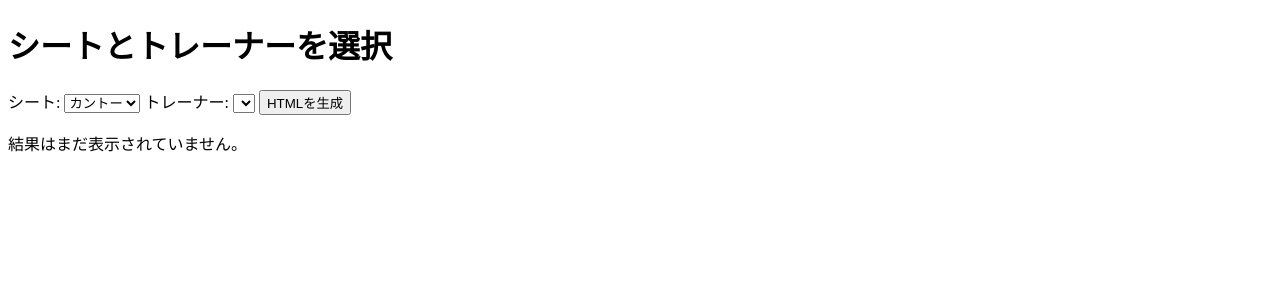
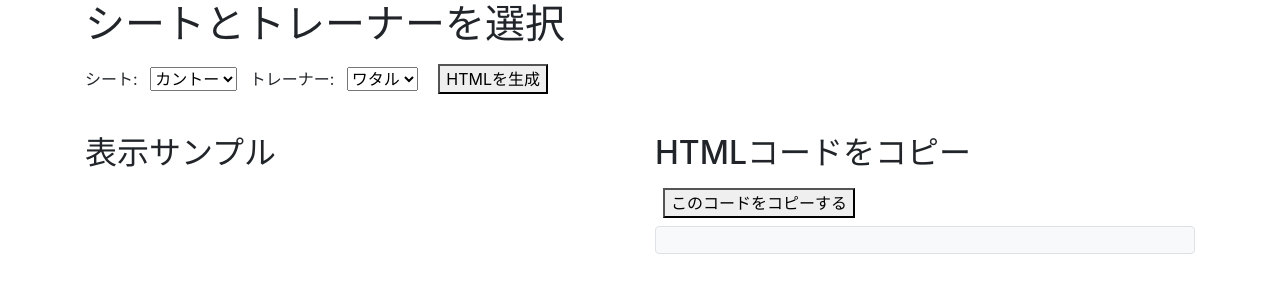
Before and after one commit to boitoshi/Spreadsheet-to-HTML, a Flask app: page / in a window 1280 px wide. Shown: the top 301 px of the page. Run offline with Flask 3, Linux system fonts and the light colour scheme; lists and menus that the app fills with data are empty; some libraries are stand-ins or nearby versions.

Commit message:
すべてindex.htmlに表示するようにした

```diff
--- a/app.py
+++ b/app.py
@@ -30,24 +30,26 @@
 @app.route('/get_trainers', methods=['POST'])
 def get_trainers():
     data = request.get_json()
-    sheet_name = request.form['sheet_name']
+    sheet_name = data.get('sheet_name')
+
+    if not sheet_name:
+        return jsonify({'error': 'シート名が指定されていません。'}), 400
+
     try:
         # ダミーデータの読み込み
         with open('sample-ELITE4.json', 'r', encoding='utf-8') as f:
-            data = json.load(f)
-
+            data_file = json.load(f)
         # 選択されたシート名に対応するトレーナー名のリストを取得
-        trainers = list(set(entry['トレーナー'] for entry in data[sheet_name]))
+        trainers = list(set(entry['トレーナー'] for entry in data_file[sheet_name]))
+        return jsonify(trainers)
 
     except FileNotFoundError:
         return jsonify({'error': 'データファイルが見つかりませんでした。'}), 404
-    except json.JSONDecodeError:
-        return jsonify({'error': 'データファイルの読み込みに失敗しました。'}), 400
+    except Exception as e:
+        return jsonify({'error': str(e)}), 500
 
-    return jsonify(trainers)
-
-@app.route('/', methods=["GET", "POST"])
-def new_index():
+@app.route('/generate_html', methods=["GET", "POST"])
+def generate_html():
     stylesheet = """
 <style>
 .table-elite-four {
@@ -56,6 +58,7 @@
 border-collapse: collapse;
 font-size: 12px; /* テキストサイズを12pxに */
 margin: 0 auto; /* 中央揃え */
+text-align: center;
 }
 
 .table-elite-four th, .table-elite-four td {
@@ -65,7 +68,6 @@
 
 .table-elite-four th {
 background-color: #ffbd59;
-text-align: center;
 }
 
 .table-elite-four td {
@@ -103,75 +105,69 @@
         filtered_data = [entry for entry in data[sheet_name] if entry['トレーナー'] == trainer_name]
 
         if not filtered_data:
-            flash('指定されたトレーナーのデータが見つかりませんでした。')
-            return redirect(url_for('index'))
+            return jsonify({'html_output': '<p>指定されたトレーナーのデータが見つかりませんでした。</p>'})
 
         # HTMLテーブルを生成
-        # html_output = f"<h2>{trainer_name}</h2>\n"
-        html_output = "<table class='table-elite-four'><tbody>\n"
+        # html_output = f"<h2>{trainer_name}</h2>"
+        html_output = "<table class='table-elite-four'><tbody>"
 
         # ポケモン名と性別
-        html_output += "<tr>\n"
+        html_output += "<tr>"
         for entry in filtered_data:
             pokemon = entry['ポケモン']
             gender = entry.get('せいべつ', '')
             if gender:
-                pokemon += f" ({gender})"
-            html_output += f"    <th><alt='{pokemon}'></th>\n"
-        html_output += "</tr>\n"
+                pokemon += f"({gender})"
+            html_output += f"<th><img src='path/to/{pokemon}.png alt='{pokemon}'></th>" # シングルクォートとダブルクォートの組み合わせ
+        html_output += "</tr>"
 
         # ポケモン名と性別（セル内）
-        html_output += "<tr>\n"
+        html_output += "<tr>"
         for entry in filtered_data:
             pokemon = entry['ポケモン']
             gender = entry.get('せいべつ', '')
             if gender:
-                pokemon += f" ({gender})"
-            html_output += f"    <td align='center'>{pokemon}</td>\n"
-        html_output += "</tr>\n"
+                pokemon += f"({gender})"
+            html_output += f"<td>{pokemon}</td>"
+        html_output += "</tr>"
 
         # レベル
-        html_output += "<tr>\n"
+        html_output += "<tr>"
         for entry in filtered_data:
             level = entry['レベル']
-            html_output += f"    <td align='center'>Lv.{level}</td>\n"
-        html_output += "</tr>\n"
+            html_output += f"<td>{level}</td>"
+        html_output += "</tr>"
 
         # とくせい（なかったら表示しない）
         abilities_exist = any('とくせい' in entry for entry in filtered_data)
         if abilities_exist:
-            html_output += "<tr>\n"
+            html_output += "<tr>"
             for entry in filtered_data:
                 ability = entry.get('とくせい', '')
-                html_output += f"    <td align='center'>{ability}</td>\n"
-            html_output += "</tr>\n"
+                html_output += f"<td>{ability}</td>"
+            html_output += "</tr>"
 
         # わざ
-        html_output += "<tr>\n"
+        html_output += "<tr>"
         for entry in filtered_data:
-            html_output += "    <td><ul>\n"
+            html_output += "<td><ul>"
             for i in range(1, 5):
                 move = entry.get(f'わざ{i}', '')
                 if move:
-                    html_output += f"        <li>{move}</li>\n"
-            html_output += "    </ul></td>\n"
-        html_output += "</tr>\n"
+                    html_output += f"<li>{move}</li>"
+            html_output += "</ul></td>"
+        html_output += "</tr>"
 
-        html_output += "</tbody></table>\n"
+        html_output += "</tbody></table>"
 
-        # BeautifulSoupで整形
+        # BeautifulSoupで整形　prettify()でインデントを整える
         soup = BeautifulSoup(html_output, 'html.parser')
-        pretty_html_output = soup.prettify()
+        pretty_html_output = soup.prettify() + stylesheet
 
-    except FileNotFoundError:
-        flash('データファイルが見つかりませんでした。')
-        return redirect(url_for('index'))
-    except json.JSONDecodeError:
-        flash('データファイルの読み込みに失敗しました。')
-        return redirect(url_for('index'))
+        return jsonify({'html_output': pretty_html_output})
 
-    pretty_html_output = pretty_html_output + stylesheet
-    return render_template('index.html', html_output=pretty_html_output, sheet_name=sheet_name, trainer_name=trainer_name)
+    except Exception as e:
+        return jsonify({'html_output': f'<p>エラーが発生しました: {str(e)}</p>'})
 
 if __name__ == '__main__':
     app.run(debug=True)
--- a/templates/index.html
+++ b/templates/index.html
@@ -5,6 +5,7 @@
     <meta name="viewport" content="width=device-width, initial-scale=1.0">
     <title>Flask アプリ</title>
     <script src="https://cdn.jsdelivr.net/npm/jquery@3.6.0/dist/jquery.min.js"></script>
+    <link rel="stylesheet" href="https://stackpath.bootstrapcdn.com/bootstrap/4.3.1/css/bootstrap.min.css">
     <style>
         .display-area, .copy-area {
             margin-bottom: 2em;
@@ -17,6 +18,8 @@
             border: 1px solid #dee2e6;
             border-radius: 0.25rem;
             font-size: small;
+            width: auto; /* 幅を自動調整 */
+            max-width: 600px; /* 最大幅を600pxに */
         }
     </style>
     <script>
@@ -31,25 +34,57 @@
                 console.error('code-block element not found');
             }
         }
-
-        // シート名が変更されたときにトレーナー名を取得する関数
-        document.addEventListener('DOMContentLoaded', function() {
-            document.getElementById('sheet_name').addEventListener('change', function() {
-                var sheetName = this.value;
+    </script>
+    <script>
+        // jQueryの$(document).readyは、DOMが完全に読み込まれた後に実行される関数を定義します
+        $(document).ready(function() {
+        $('#sheet_name').change(function() {
+            var sheetName = $(this).val();
             $.ajax({
                 type: 'POST',
                 url: '/get_trainers',
-                    contentType: 'application/json',
-                    data: JSON.stringify({ sheet_name: sheetName }),
+                contentType: 'application/json', // contentTypeを指定
+                data: JSON.stringify({ sheet_name: sheetName }), // JSON形式で送信
                 success: function(trainers) {
-                        var trainerSelect = document.getElementById('trainer_name');
-                        trainerSelect.innerHTML = '';
+                    var trainerSelect = $('#trainer_name');
+                    trainerSelect.empty();
+                    if (Array.isArray(trainers)) {
                         trainers.forEach(function(trainer) {
-                            var option = document.createElement('option');
-                            option.value = trainer;
-                            option.textContent = trainer;
-                            trainerSelect.appendChild(option);
+                            trainerSelect.append(new Option(trainer, trainer));
                         });
+                    }
+                },
+                error: function(xhr, status, error) {
+                    console.error('エラー:', error);
+                }
+            });
+        });
+
+            // 初期表示時にトレーナー一覧を取得
+            $('#sheet_name').trigger('change');
+
+            // フォーム送信時の処理
+            $('#trainer_form').submit(function(event) {
+                event.preventDefault();
+                $.ajax({
+                    type: 'POST',
+                    url: '/generate_html',
+                    data: $(this).serialize(), // フォームのデータを送信
+                    success: function(response) {
+                        if (response.html_output) {
+                            // 結果表示エリアにHTMLを表示
+                            $('#result').html(response.html_output);
+
+                            // コピーエリアにエスケープしたHTMLコードを表示
+                            $('#code-block').text(response.html_output);
+                        } else if (response.error) {
+                            $('#result').html('<p>' + response.error + '</p>');
+                            $('#code-block').text('');
+                        }
+                    },
+                    error: function(xhr, status, error) {
+                        $('#result').html('<p>エラーが発生しました: ' + error + '</p>');
+                        $('#code-block').text('');
                     }
                 });
             });
@@ -57,8 +92,9 @@
     </script>
 </head>
 <body>
+    <div class="container">
         <h1>シートとトレーナーを選択</h1>
-    <form action="/" method="post">
+        <form id="trainer_form">
             <label for="sheet_name">シート:</label>
             <select id="sheet_name" name="sheet_name">
                 {% for sheet in sheet_names %}
@@ -73,53 +109,28 @@
             <button type="submit">HTMLを生成</button>
         </form>
 
-    <script>
-        document.getElementById('sheet_name').addEventListener('change', function() {
-            var sheetName = this.value;
-            $.ajax({
-                type: 'POST',
-                url: '/get_trainers',
-                contentType: 'application/json',
-                data: JSON.stringify({ sheet_name: sheetName }),
-                success: function(trainers) {
-                    var trainerSelect = document.getElementById('trainer_name');
-                    trainerSelect.innerHTML = '';
-                    trainers.forEach(function(trainer) {
-                        var option = document.createElement('option');
-                        option.value = trainer;
-                        option.textContent = trainer;
-                        trainerSelect.appendChild(option);
-                    });
-                }
-            });
-        });
-    </script>
-
+        <div class="row">
             <!-- 結果表示用のエリア -->
-    <div id="result">
-        {% if result %}
-            <h2>出力結果</h2>
-            <pre>{{ result }}</pre>
-                <!-- 表示用エリア -->
-                <div class="display-area">
-                    {% if html_output %}
-                    <h2>{{ sheet_name }}地方 {{ trainer_name }}</h2>
-                    <!-- 実際のHTMLを表示 -->
-                    {{ html_output|safe }}
-                    {% endif %}
+            <div id="result" class="col-md-6">
+                <h2>表示サンプル</h2>
+                <!-- 生成されたHTMLがここに表示されます -->
             </div>
 
             <!-- コピー用エリア -->
-                <div class="copy-area">
-                    {% if html_output %}
+            <div class="copy-area col-md-6">
                 <h2>HTMLコードをコピー</h2>
-                    <button class="btn btn-primary mb-2" onclick="copyCode()">このコードをコピーする</button>
-                    <pre><code id="code-block">{{ html_output|e }}</code></pre>
-                    {% endif %}
+                <button onclick="copyCode()">このコードをコピーする</button>
+                <pre><code id="code-block"></code></pre>
             </div>
-        {% else %}
-            <p>結果はまだ表示されていません。</p>
-        {% endif %}
+        </div>
     </div>
 </body>
 </html>
+<style>
+    form {
+        margin-bottom: 2em;
+    }
+    select, button {
+        margin: 0.5em;
+    }
+</style>
```
Lines whose indentation alone changed are shown as unchanged.
